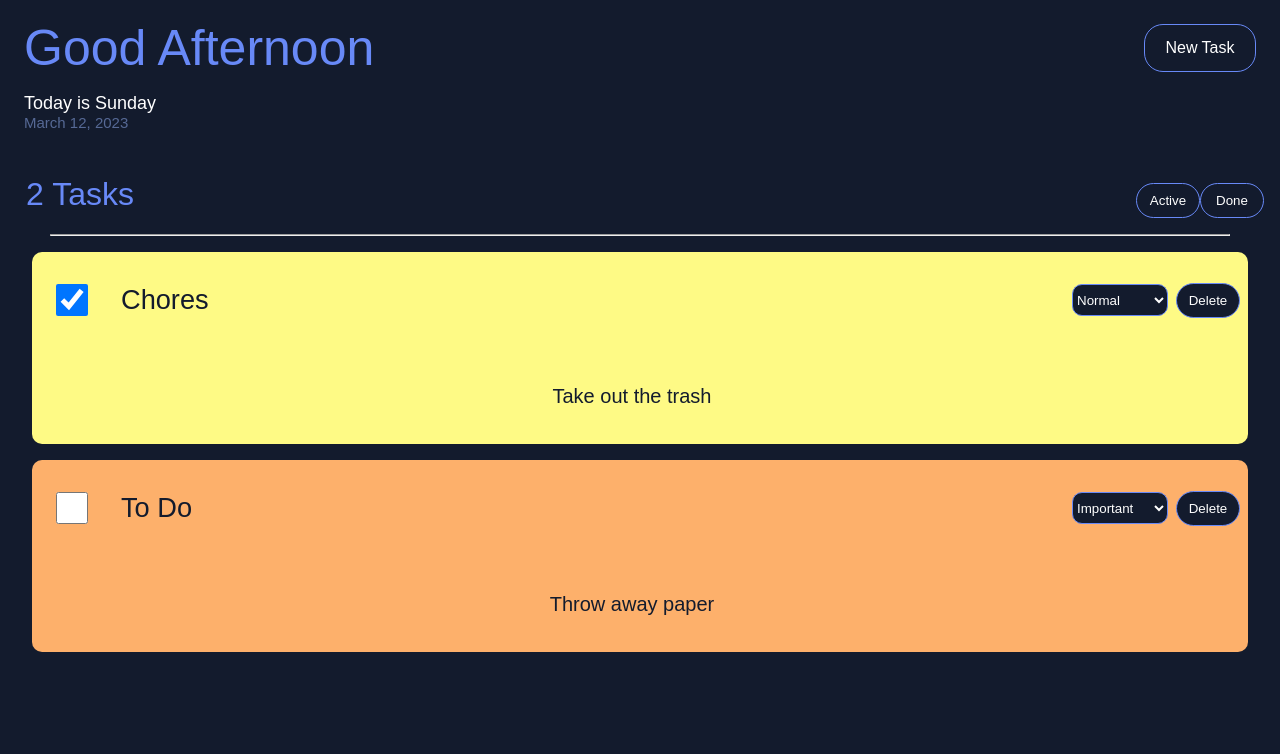
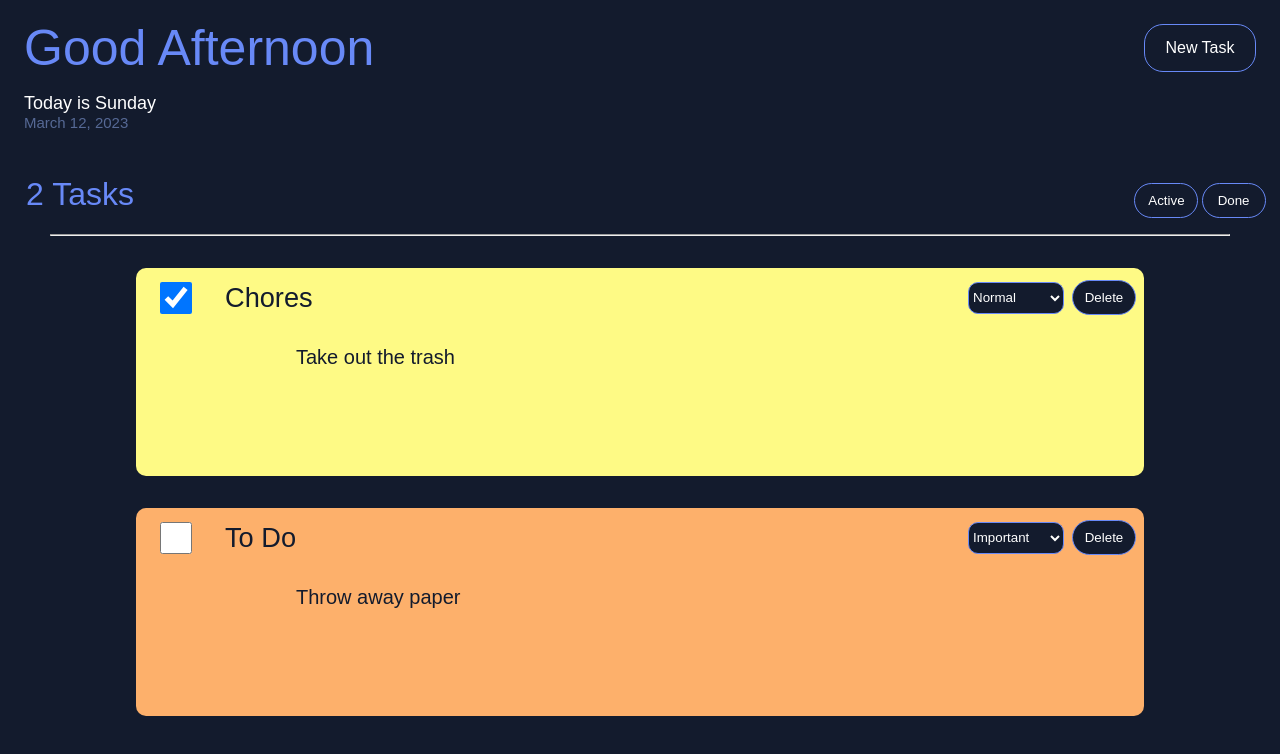
Before and after one commit to dilekbaykara/to-do-list, a React (Create React App) app: page / in a window 1280 px wide. Shown: the top 754 px of the page. Built offline with nearby package versions, Linux system fonts and the light colour scheme; a web font is replaced by a local one.

Commit message:
styling to-do-items to fit content

```diff
--- a/src/App.css
+++ b/src/App.css
@@ -3,14 +3,14 @@
 }
 
 .to-do-item {
-  display: flex-box;
+  display: inline-flex;
   flex-direction: column;
   font-size: 20px;
   background-color: #fefa85;
   border: 1px #ffff;
   color: #131b2d;
   margin: 1rem;
-  height: 12rem;
+  height: 13rem;
   border-radius: 10px;
   margin-left: 2rem;
   margin-right: 2rem;
@@ -21,10 +21,9 @@
 }
 
 .checkbox-title-container {
-    margin-top: 1rem;
     display: grid;
     grid-template-columns: repeat(6, 1fr);
-    grid-template-rows: repeat(2, 1fr);
+    grid-template-rows: repeat(2, 50%);
     margin-left: -0.5rem;
     align-items: center;
     margin-right: 0.5rem;
@@ -86,7 +85,7 @@
   font-style: normal;
   padding: 1px;
   display: flex;
-  flex-shrink: 2;
+  flex-shrink: 1;
   align-content: center;
   font-family: elza, sans-serif;
   font-weight: 500;
@@ -101,18 +100,20 @@
 
 .description-box {
   grid-column: 2/6;
-  grid-row: 2;
-  margin: 1rem;
+  flex-shrink: 0;
+  flex-wrap: wrap;
+  width: fit-content;
   display: flex;
-  align-content: center;
   justify-content: center;
   align-items: center;
+  align-content: center;
+  flex-direction: row;
 }
-/*
-.description{
+
+/* .description{
 
 
-} */
+}  */
 
 .form-container {
   display: flex;
--- a/src/App.tsx
+++ b/src/App.tsx
@@ -293,7 +293,9 @@ if(showingDoneTasks){
           </p>
         </form>
       </div>
+
     );
+
   }
 
   return (
--- a/src/index.css
+++ b/src/index.css
@@ -62,7 +62,6 @@ h1{
 
 hr{
  display: flex;
-
  margin-top: 1rem;
  margin-bottom: 1rem;
  width: 92%;
@@ -106,3 +105,7 @@ button:hover{
   background-color: #6889f7;
   color:#131b2d;
 }
+
+.activeButton{
+  margin-right: 0.2rem;
+}
```
